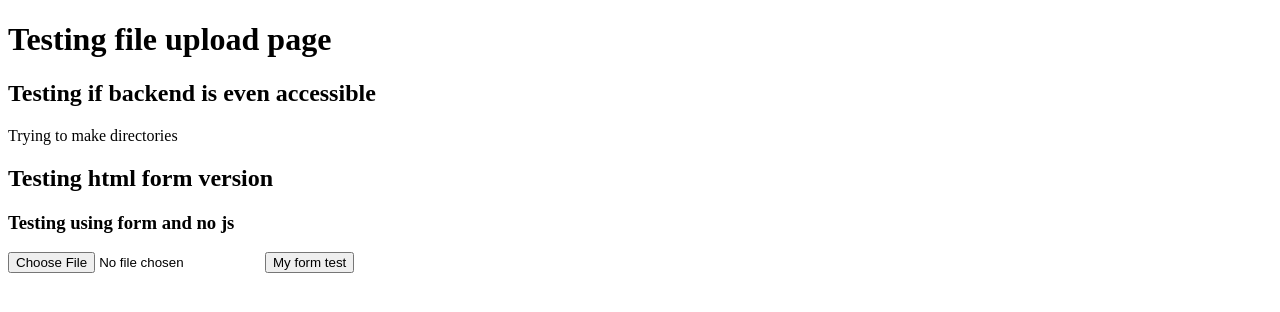
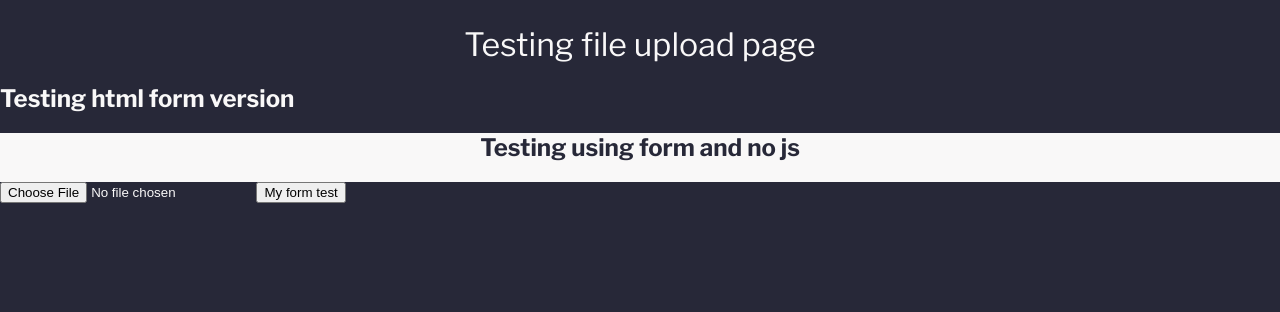
Before and after one commit to JoannaBlatt/tomato-root-architecture, a PHP site: page /File-upload-testing.html in a window 1280 px wide. Shown: the top 312 px of the page. Run offline with PHP 8.4, Linux system fonts and the light colour scheme.

Commit message:
testing file_path. Currently getting an error

```diff
--- a/File-upload-testing.html
+++ b/File-upload-testing.html
@@ -2,6 +2,11 @@
 
 <html lang="en" xmlns="http://www.w3.org/1999/xhtml">
 <head>
+        <title>Tomato Root Architecture</title>
+        <link rel="stylesheet" type="text/css" href="style.css">
+        <link rel="preconnect" href="https://fonts.googleapis.com">
+        <link rel="preconnect" href="https://fonts.gstatic.com" crossorigin>
+        <link href="https://fonts.googleapis.com/css2?family=Libre+Franklin:ital,wght@0,100..900;1,100..900&display=swap" rel="stylesheet">
     <meta charset="utf-8" />
     <title>Testing File Uploade</title>
     <script src="https://ajax.googleapis.com/ajax/libs/jquery/3.7.1/jquery.min.js"></script>
@@ -9,9 +14,9 @@
 <body>
     <h1>Testing file upload page</h1>
 
-    <h2>Testing if backend is even accessible</h2>
+    <!--<h2>Testing if backend is even accessible</h2>
     Trying to make directories
-    <script src="/tomato/backend/backend_plant_architecture/makeDir.py"></script>
+    <script src="/tomato/backend/backend_plant_architecture/makeDir.py"></script>-->
 
     <div>
         <h2>Testing html form version</h2>
--- a/upload.php
+++ b/upload.php
@@ -113,7 +113,7 @@ echo getRequestData("testingfileupload");
 echo "<br>end of vardump code section<br><br>";
 */
 echo "<hr>";
-echo '<br>testing file path setting';
+echo '<br>testing file path setting<br>';
 $file_path = "/home/dh_an3skk/arjun-chandrasekhar-teaching.com/tomato/temp/testing_file_path_".$_FILES["testingfileupload"]["name"];
 echo "<script>document.getElementById('file_path').value = '$file_path';</script>";
 
@@ -123,7 +123,6 @@ echo "<script>document.getElementById('file_path').value = '$file_path';</script
 echo "<BR>file_path: ".$file_path."<br>";
 
 echo "<BR>";
-
 if ( copy($_FILES['testingfileupload']["tmp_name"], $file_path) ) {
   echo 'Success';
 } else {
```
